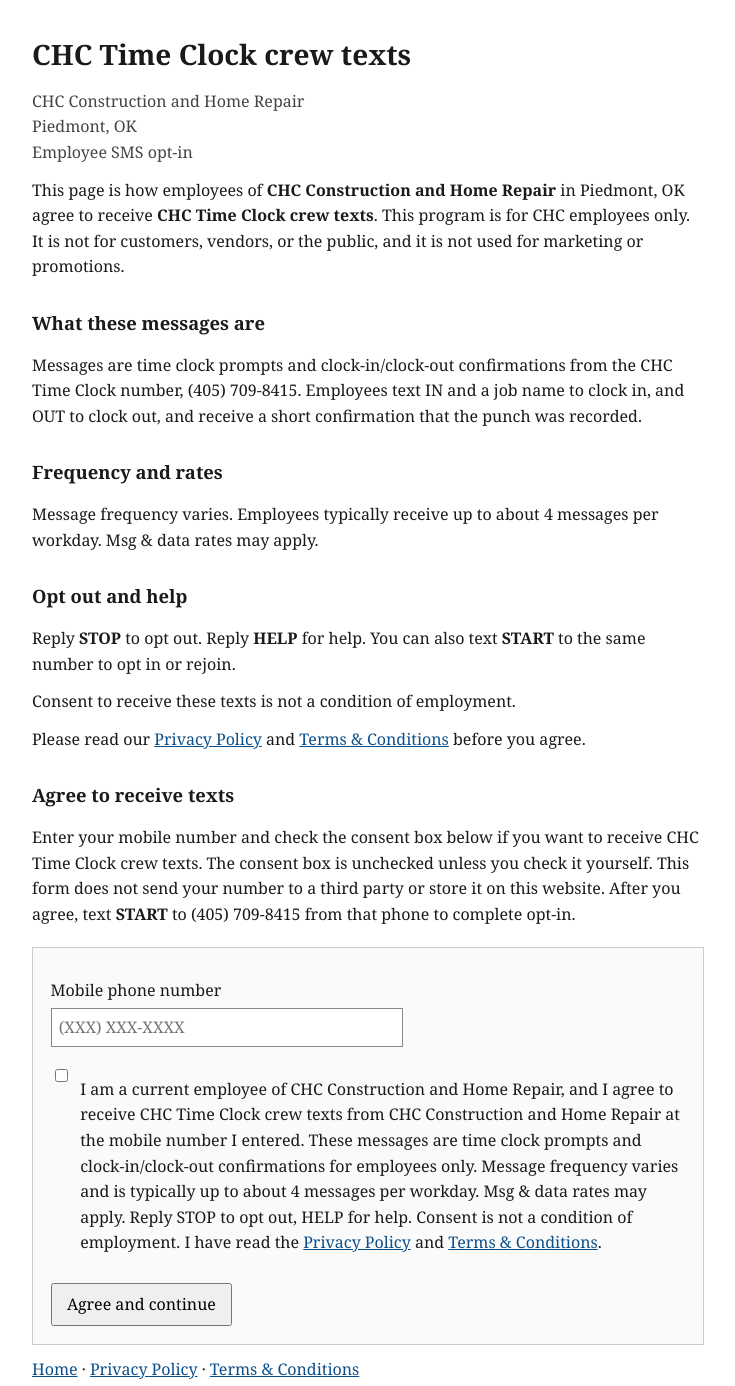
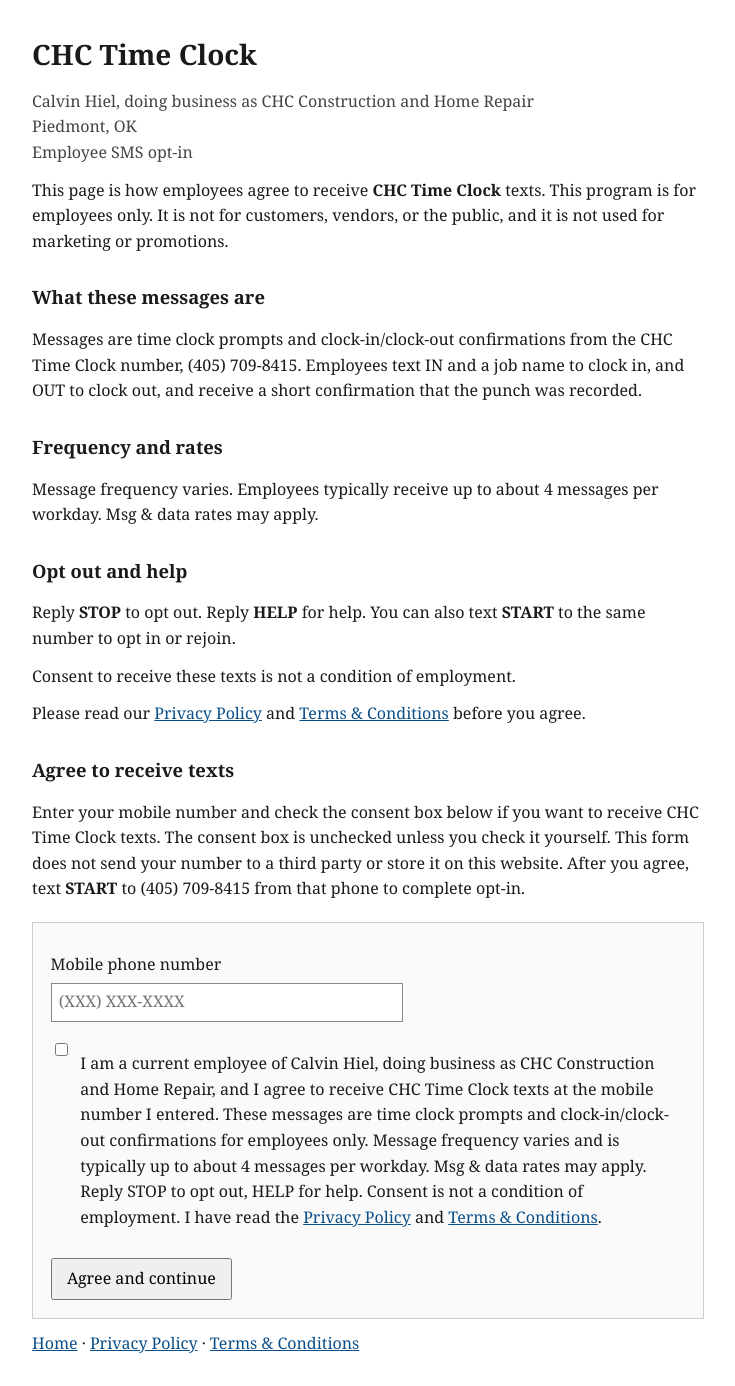
Before and after one commit to calcourt1/chc-timeclock, a plain HTML site: page opt-in.html in a window 1280 px wide. Shown: the whole page, without its empty margins (272-1007 px from the left). Drawn offline with Linux system fonts and the light colour scheme.

Commit message:
Use one legal name and program name across Time Clock pages.
States the operator as Calvin Hiel, doing business as CHC Construction and Home Repair, then uses CHC Time Clock as the program name. Updates the hosted opt-in screenshot to match.

```diff
--- a/opt-in.html
+++ b/opt-in.html
@@ -3,7 +3,7 @@
 <head>
   <meta charset="utf-8">
   <meta name="viewport" content="width=device-width, initial-scale=1">
-  <title>CHC Time Clock crew texts — SMS opt-in</title>
+  <title>CHC Time Clock — SMS opt-in</title>
   <style>
     body {
       font-family: Georgia, "Times New Roman", serif;
@@ -61,10 +61,10 @@
   </style>
 </head>
 <body>
-  <h1>CHC Time Clock crew texts</h1>
-  <p class="meta">CHC Construction and Home Repair<br>Piedmont, OK<br>Employee SMS opt-in</p>
+  <h1>CHC Time Clock</h1>
+  <p class="meta">Calvin Hiel, doing business as CHC Construction and Home Repair<br>Piedmont, OK<br>Employee SMS opt-in</p>
 
-  <p>This page is how employees of <strong>CHC Construction and Home Repair</strong> in Piedmont, OK agree to receive <strong>CHC Time Clock crew texts</strong>. This program is for CHC employees only. It is not for customers, vendors, or the public, and it is not used for marketing or promotions.</p>
+  <p>This page is how employees agree to receive <strong>CHC Time Clock</strong> texts. This program is for employees only. It is not for customers, vendors, or the public, and it is not used for marketing or promotions.</p>
 
   <h2>What these messages are</h2>
   <p>Messages are time clock prompts and clock-in/clock-out confirmations from the CHC Time Clock number, (405) 709-8415. Employees text IN and a job name to clock in, and OUT to clock out, and receive a short confirmation that the punch was recorded.</p>
@@ -78,7 +78,7 @@
   <p>Please read our <a href="privacy.html">Privacy Policy</a> and <a href="terms.html">Terms &amp; Conditions</a> before you agree.</p>
 
   <h2>Agree to receive texts</h2>
-  <p>Enter your mobile number and check the consent box below if you want to receive CHC Time Clock crew texts. The consent box is unchecked unless you check it yourself. This form does not send your number to a third party or store it on this website. After you agree, text <strong>START</strong> to (405) 709-8415 from that phone to complete opt-in.</p>
+  <p>Enter your mobile number and check the consent box below if you want to receive CHC Time Clock texts. The consent box is unchecked unless you check it yourself. This form does not send your number to a third party or store it on this website. After you agree, text <strong>START</strong> to (405) 709-8415 from that phone to complete opt-in.</p>
 
   <form id="opt-in-form">
     <label for="mobile">Mobile phone number</label>
@@ -86,7 +86,7 @@
 
     <div class="consent">
       <input type="checkbox" id="consent" required>
-      <label for="consent"><span>I am a current employee of CHC Construction and Home Repair, and I agree to receive CHC Time Clock crew texts from CHC Construction and Home Repair at the mobile number I entered. These messages are time clock prompts and clock-in/clock-out confirmations for employees only. Message frequency varies and is typically up to about 4 messages per workday. Msg &amp; data rates may apply. Reply STOP to opt out, HELP for help. Consent is not a condition of employment. I have read the <a href="privacy.html">Privacy Policy</a> and <a href="terms.html">Terms &amp; Conditions</a>.</span></label>
+      <label for="consent"><span>I am a current employee of Calvin Hiel, doing business as CHC Construction and Home Repair, and I agree to receive CHC Time Clock texts at the mobile number I entered. These messages are time clock prompts and clock-in/clock-out confirmations for employees only. Message frequency varies and is typically up to about 4 messages per workday. Msg &amp; data rates may apply. Reply STOP to opt out, HELP for help. Consent is not a condition of employment. I have read the <a href="privacy.html">Privacy Policy</a> and <a href="terms.html">Terms &amp; Conditions</a>.</span></label>
     </div>
 
     <button type="submit">Agree and continue</button>
```
Also changed, not shown: index.html (+3 -3 lines), privacy.html (+4 -4 lines), terms.html (+4 -4 lines), opt-in-screenshot.png.
